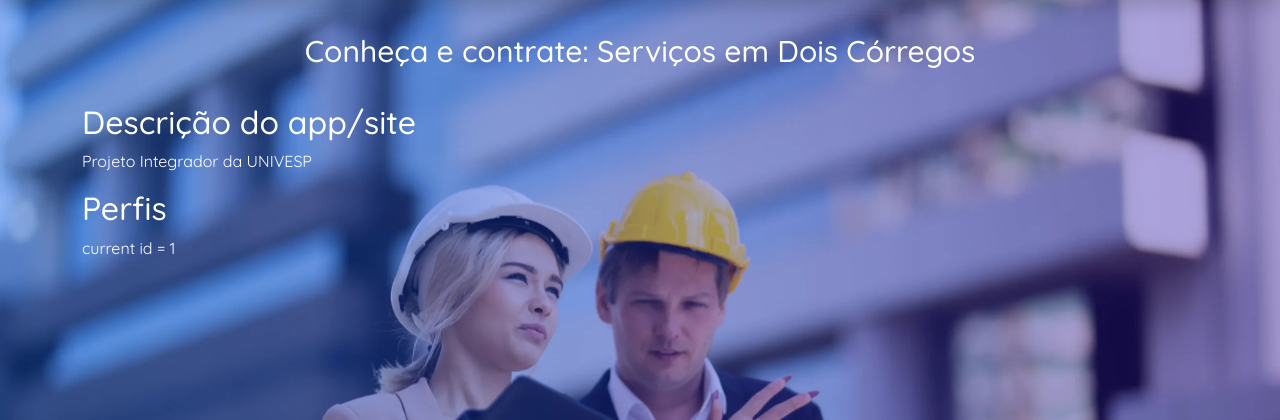
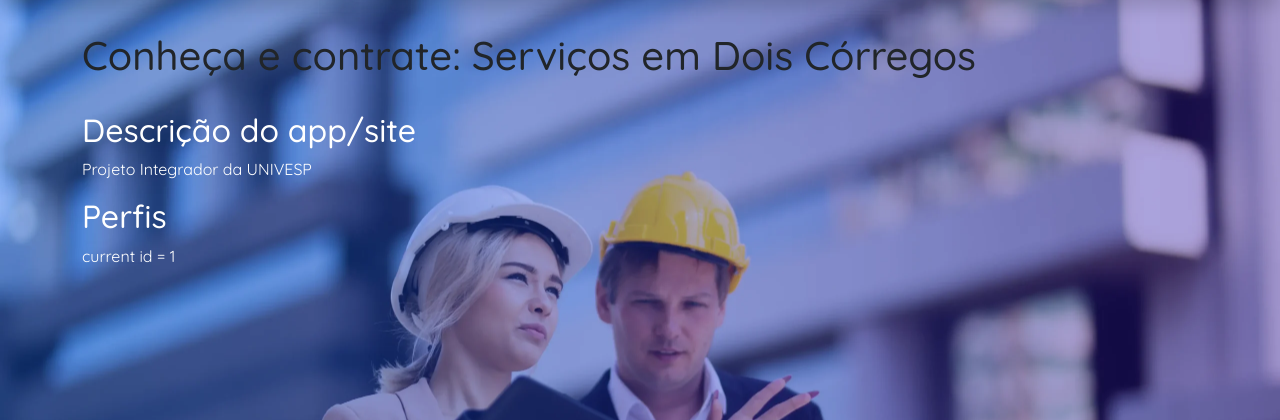
Before and after one commit to brunoanesio/univesp-aplicativoweb, a Flask app: page / in a window 1280 px wide. Shown: the part 56-476 px from the top of the page. Run offline with Flask 2, Linux system fonts and the light colour scheme; the visitor is signed in with stand-in values (Sample User, id 1); data comes from the database, SQL or seed files in the repository; data that the repository does not hold is empty; some libraries are stand-ins or nearby versions.

Commit message:
Atualizar style.css

```diff
--- a/static/css/style.css
+++ b/static/css/style.css
@@ -1,11 +1,11 @@
 * {
   font-family: "Quicksand", sans-serif;
 }
-h1 {
+#main-header {
   color: white;
   text-align: center;
   padding: 2px;
-  font-size: 30px;
+  font-size: 40px;
   top: 420px;
 }
 #desc {
```
